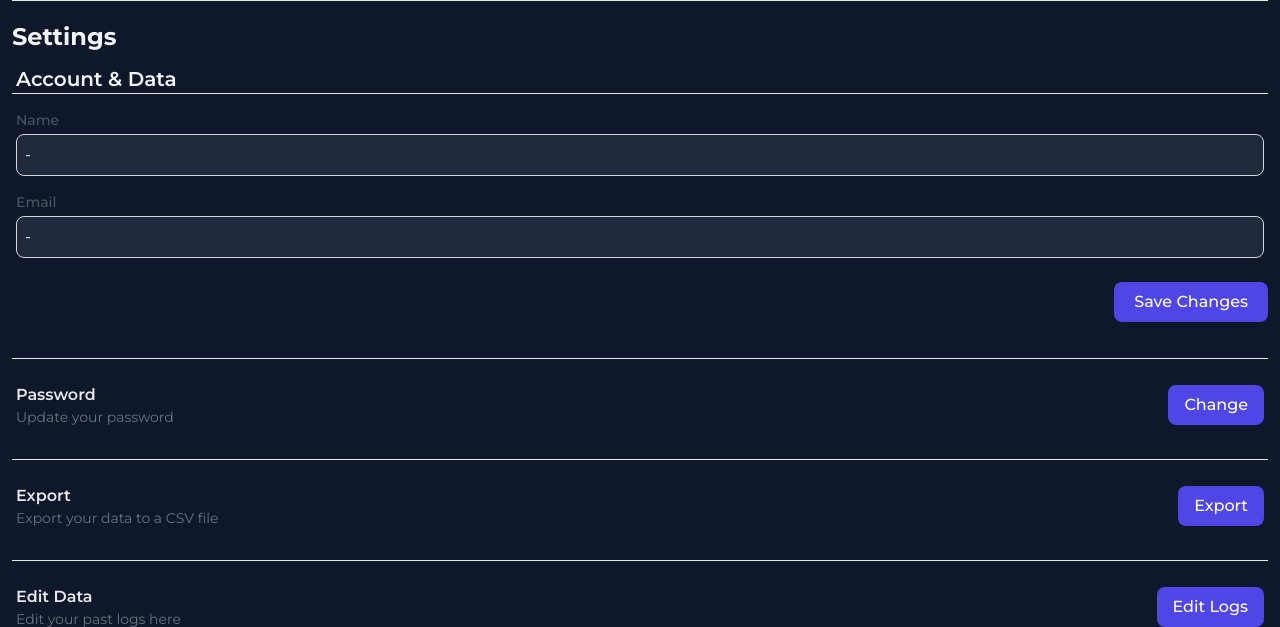
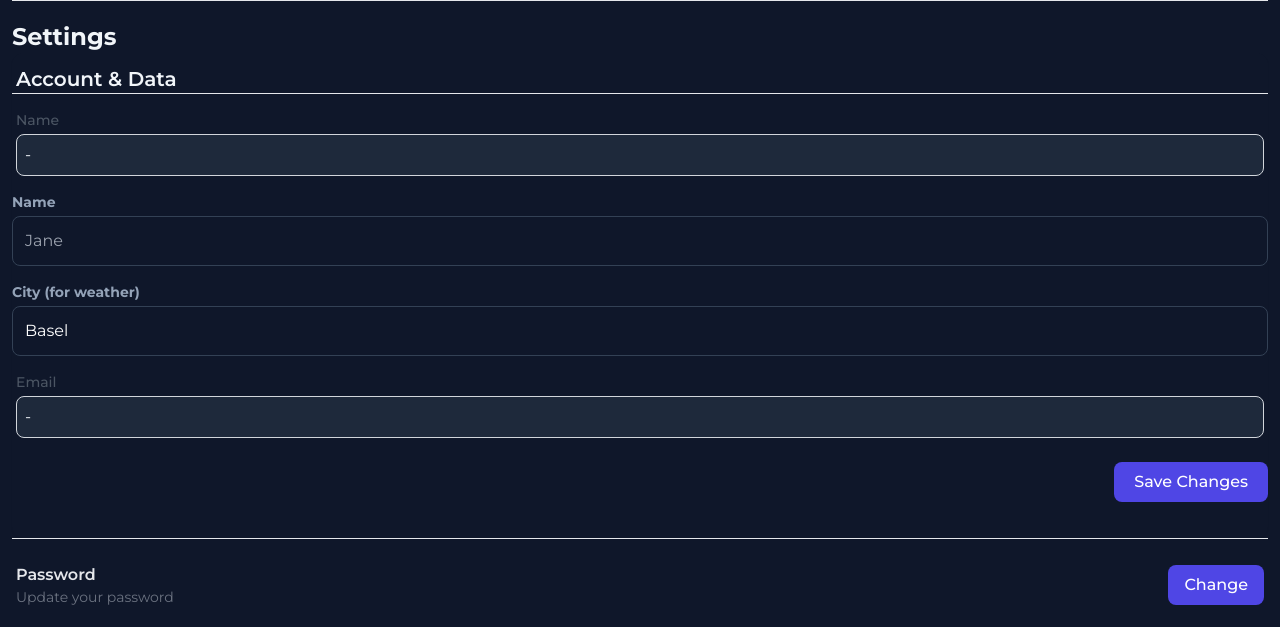
Before and after one commit to raoulzeno/MoodTrackingWeb, a Flask app: page /settings in a window 1280 px wide. Shown: the part 62-689 px from the top of the page. Run offline with Flask 3, Linux system fonts and the light colour scheme; parts of the project's set-up code (start-up, migrations or seed data) failed here and were passed over; some libraries are stand-ins or nearby versions.

Commit message:
Individualized weather fetch

```diff
--- a/main.py
+++ b/main.py
@@ -36,6 +36,15 @@ entry_activities = db.Table('entry_activities',
 )
 
 CORE_EMOTIONS = ["fear", "anger", "sadness", "neutral", "joy", "disgust", "surprise"]
+CITY_COORDINATES = {
+    "basel": {"lat": 47.5596, "lon": 7.5886},
+    "zurich": {"lat": 47.3769, "lon": 8.5417},
+    "winterthur": {"lat": 47.4991, "lon": 8.7291},
+    "zollikerberg": {"lat": 47.3421, "lon": 8.5910},
+    "nurnberg": {"lat": 49.4521, "lon": 11.0767},
+    "lausen": {"lat": 47.4716, "lon": 7.7634}
+}
+
 
 class User(db.Model):
     __tablename__ = "users"
@@ -239,7 +248,12 @@ def notes_feed():
 
 @app.route("/get-weather", methods=["GET"])
 def fetch_weather():
-    weather_string = get_weather()
+    city = request.args.get("city", "Zurich")
+    clean_city = city.strip().lower().replace("ü", "u").replace("ö", "o")
+    coords = CITY_COORDINATES.get(clean_city, CITY_COORDINATES["zurich"])
+    latitude = coords["lat"]
+    longitude = coords["lon"]
+    weather_string = get_weather(longitude=longitude, latitude=latitude)
     if not weather_string:
         return jsonify({
             "status": "error",
@@ -426,8 +440,12 @@ def save_detail_log(current_user_id):
         elif existing_entry.entry_type == "quick":
             db.session.delete(existing_entry)
             db.session.flush()
+    user_city = user_city = data.get("city", "zurich").strip().lower().replace("ü", "u").replace("ö", "o")
 
-    raw_weather = get_weather()
+    coords = CITY_COORDINATES.get(user_city, CITY_COORDINATES["zurich"])
+
+
+    raw_weather = get_weather(longitude=coords["lon"], latitude=coords["lat"])
     clean_weather = raw_weather[2:] if raw_weather else None
 
     new_entry = MoodEntry(
--- a/static/js/baseFunctions.js
+++ b/static/js/baseFunctions.js
@@ -97,7 +97,8 @@ export  async function getWeather() {
                 }
 
                 try {
-                    const response = await fetch("/get-weather", {
+                    const userCity = session.user.user_metadata.city || "Zurich"
+                    const response = await fetch(`/get-weather?city=${encodeURIComponent(userCity)}`, {
                         method: "GET",
                         headers: {
                             "Authorization": `Bearer ${session.access_token}`
--- a/templates/settings.html
+++ b/templates/settings.html
@@ -57,6 +57,22 @@
                 <div class="flex flex-col px-1">
                     <label for="userName" class="text-sm font-medium text-gray-600 mb-1">Name</label>
                     <input type="text" id="userName" value="-" class="w-full bg-slate-800 border border-gray-300 rounded-lg p-2 focus:ring-2 focus:ring-blue-500 outline-none transition">
+                </div>
+                <div>
+                    <label class="block text-sm font-bold text-slate-400 mb-1">Name</label>
+                    <input type="text" id="name" class="w-full bg-slate-900 border border-slate-700 rounded-lg p-3 text-white focus:outline-none focus:border-indigo-500 transition-colors" placeholder="Jane">
+                </div>
+                <div>
+                    <label class="block text-sm font-bold text-slate-400 mb-1">City (for weather)</label>
+                    <input list="cities" id="city" class="w-full bg-slate-900 border border-slate-700 rounded-lg p-3 text-white focus:outline-none focus:border-indigo-500 transition-colors" placeholder="e.g., Zurich" value="Basel">
+                    <datalist id="cities">
+                        <option value="Basel"></option>
+                        <option value="Zurich"></option>
+                        <option value="Winterthur"></option>
+                        <option value="Zollikerberg"></option>
+                        <option value="Nürnberg"></option>
+                        <option value="Lausen"></option>
+                    </datalist>
                 </div>
                 <div class="flex flex-col px-1">
                     <label for="userEmail" class="text-sm font-medium text-gray-600 mb-1">Email</label>
@@ -309,6 +325,7 @@
             async function changeUserNameEmail() {
                 const newUserName = document.getElementById("userName").value.trim();
                 const newEmail = document.getElementById("userEmail").value.trim();
+                const newCity = document.getElementById("city").value.trim();
 
                 const saveButton = document.getElementById("saveProfileBtn");
                 saveButton.disabled = true;
@@ -317,7 +334,8 @@
                 const { data, error } = await supabaseClient.auth.updateUser({
                     email: newEmail,
                     data: {
-                        display_name: newUserName
+                        display_name: newUserName,
+                        city: newCity,
                     }
                 });
 
@@ -340,6 +358,8 @@
                 if (user && user.user_metadata) {
                     const name = user.user_metadata.display_name;
                     const email = user.email;
+                    const city = user.user_metadata.city;
+                    document.getElementById("city").value = `${city}`
                     document.getElementById("userName").value = `${name}`
                     document.getElementById("userEmail").value = `${email}`
                 }
```
Also changed, not shown: templates/signup.html (+14 -1 lines).
